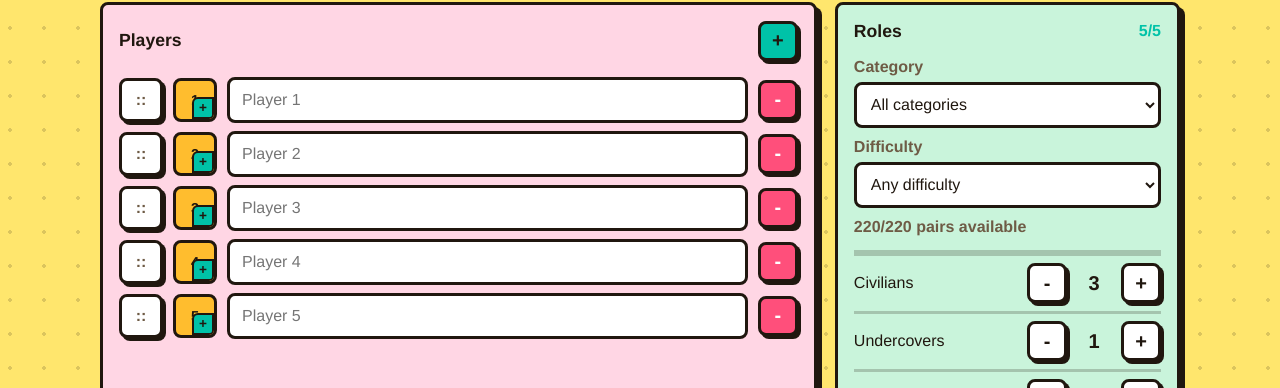
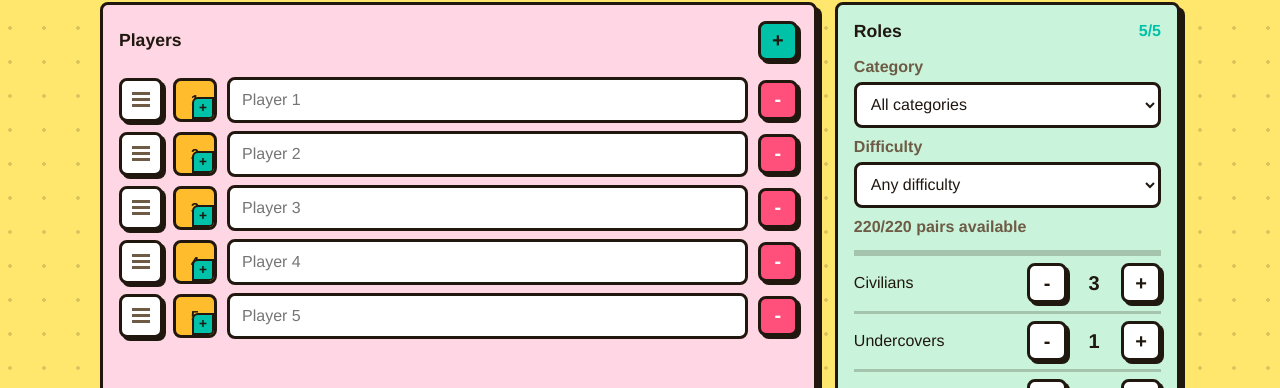
Before and after one commit to PierreBhs/monsieur-blanc, a React (Vite) app: page / in a window 1280 px wide. Shown: the part 186-574 px from the top of the page. Built offline with nearby package versions, Linux system fonts and the light colour scheme.

Commit message:
better ux

```diff
--- a/src/App.tsx
+++ b/src/App.tsx
@@ -245,7 +245,7 @@ function App() {
 
   function startPlayerDrag(id: string, event: PointerEvent<HTMLButtonElement>) {
     setDraggingPlayerId(id);
-    setDropInsertionIndex(players.findIndex((player) => player.id === id));
+    setDropInsertionIndex(null);
     event.currentTarget.setPointerCapture(event.pointerId);
     event.preventDefault();
   }
@@ -256,7 +256,14 @@ function App() {
     }
 
     event.preventDefault();
-    setDropInsertionIndex(playerInsertionIndexFromPoint(event.clientY, draggingPlayerId, players));
+    const nextInsertionIndex = meaningfulPlayerInsertionIndex(
+      playerInsertionIndexFromPoint(event.clientY, draggingPlayerId, players),
+      draggingPlayerId,
+      players,
+    );
+    setDropInsertionIndex((currentInsertionIndex) =>
+      currentInsertionIndex === nextInsertionIndex ? currentInsertionIndex : nextInsertionIndex,
+    );
   }
 
   function finishPlayerDrag(event?: PointerEvent<HTMLButtonElement>) {
@@ -710,4 +717,14 @@ function playerInsertionIndexFromPoint(clientY: number, draggedId: string, playe
   return players.length;
 }
 
+function meaningfulPlayerInsertionIndex(rawInsertionIndex: number, draggedId: string, players: PlayerInput[]): number | null {
+  const draggedIndex = players.findIndex((player) => player.id === draggedId);
+
+  if (draggedIndex === -1) {
+    return null;
+  }
+
+  return rawInsertionIndex === draggedIndex || rawInsertionIndex === draggedIndex + 1 ? null : rawInsertionIndex;
+}
+
 export default App;
--- a/src/components/SetupScreen.tsx
+++ b/src/components/SetupScreen.tsx
@@ -131,7 +131,7 @@ export function SetupScreen({
                       onPointerMove={onPlayerDragMove}
                       onPointerUp={onPlayerDragEnd}
                     >
-                      ::
+                      <span aria-hidden="true" className="drag-grip" />
                     </button>
                     <PlayerAvatar
                       className="player-token"
--- a/src/styles.css
+++ b/src/styles.css
@@ -74,6 +74,17 @@ button {
   to {
     opacity: 0;
     translate: 0 12px;
+  }
+}
+
+@keyframes marker-in {
+  from {
+    opacity: 0;
+    scale: 0.96;
+  }
+  to {
+    opacity: 1;
+    scale: 1;
   }
 }
 
@@ -231,18 +242,21 @@ h2 {
   align-items: center;
   gap: 10px;
   animation: page-in 0.18s ease-out both;
-  transition: opacity 0.12s ease-out, scale 0.12s ease-out;
+  transform-origin: center;
+  transition: opacity 0.12s ease-out, scale 0.12s ease-out, translate 0.12s ease-out;
 }
 
 .player-row.is-dragging {
-  opacity: 0.58;
-  scale: 0.98;
+  opacity: 0.68;
+  scale: 0.99;
+  translate: 2px 0;
 }
 
 .player-insert-marker {
   position: relative;
   height: 12px;
   margin: -2px 0;
+  animation: marker-in 0.1s ease-out;
 }
 
 .player-insert-marker::before {
@@ -276,6 +290,8 @@ h2 {
 }
 
 .drag-handle {
+  display: grid;
+  place-items: center;
   width: 44px;
   height: 44px;
   border: 3px solid var(--border);
@@ -292,12 +308,24 @@ h2 {
   -webkit-user-select: none;
 }
 
+.drag-grip {
+  width: 18px;
+  height: 16px;
+  background:
+    linear-gradient(var(--muted), var(--muted)) 0 0 / 18px 3px no-repeat,
+    linear-gradient(var(--muted), var(--muted)) 0 6px / 18px 3px no-repeat,
+    linear-gradient(var(--muted), var(--muted)) 0 12px / 18px 3px no-repeat;
+}
+
 .drag-handle:hover {
   background: #ffef9a;
 }
 
 .drag-handle:active {
+  background: #ffef9a;
   cursor: grabbing;
+  translate: 2px 2px;
+  box-shadow: 1px 1px 0 var(--border);
 }
 
 .player-token,
```
Also changed, not shown: 1 other file (tests, documents, lock files or other folders).
